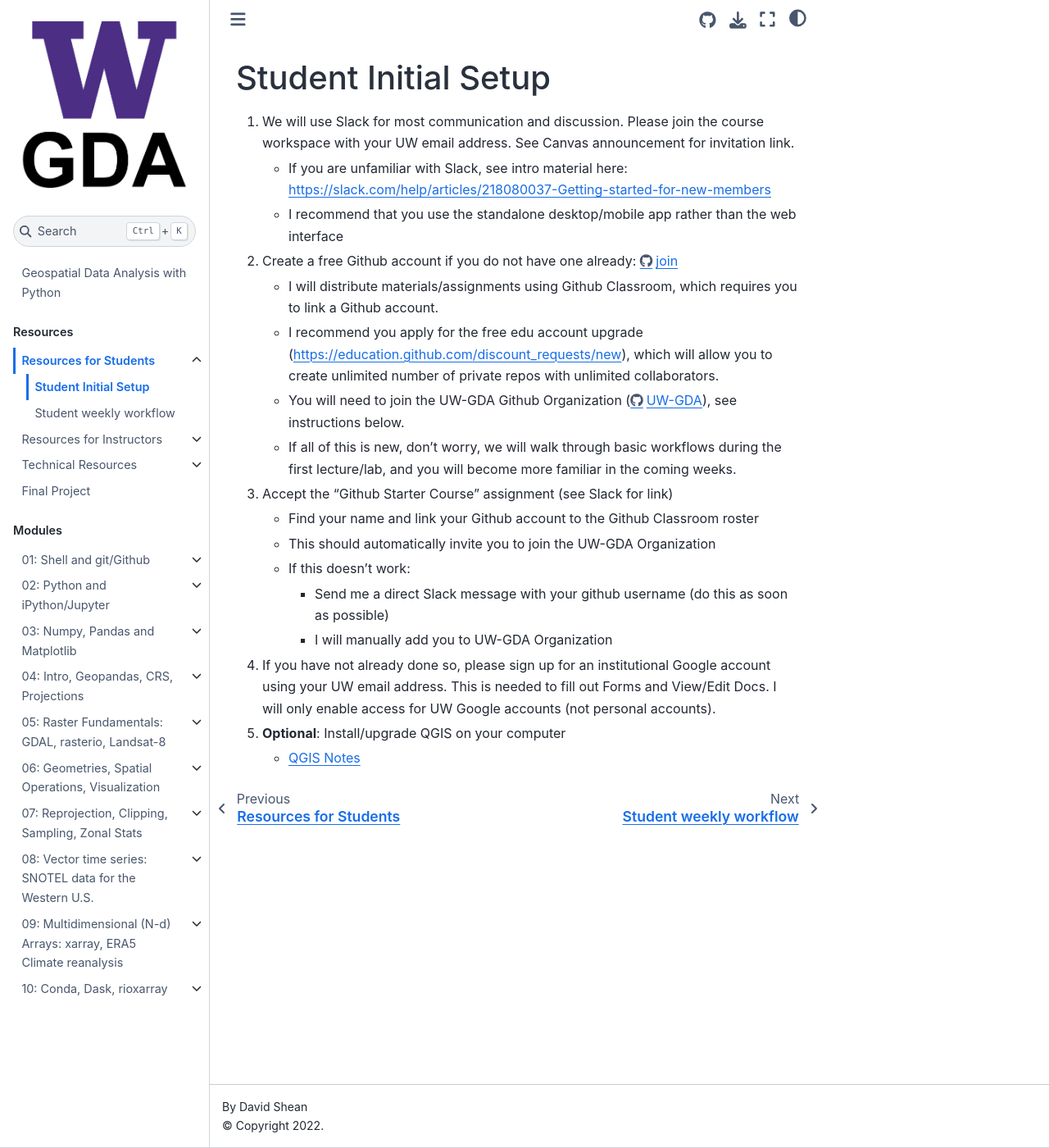
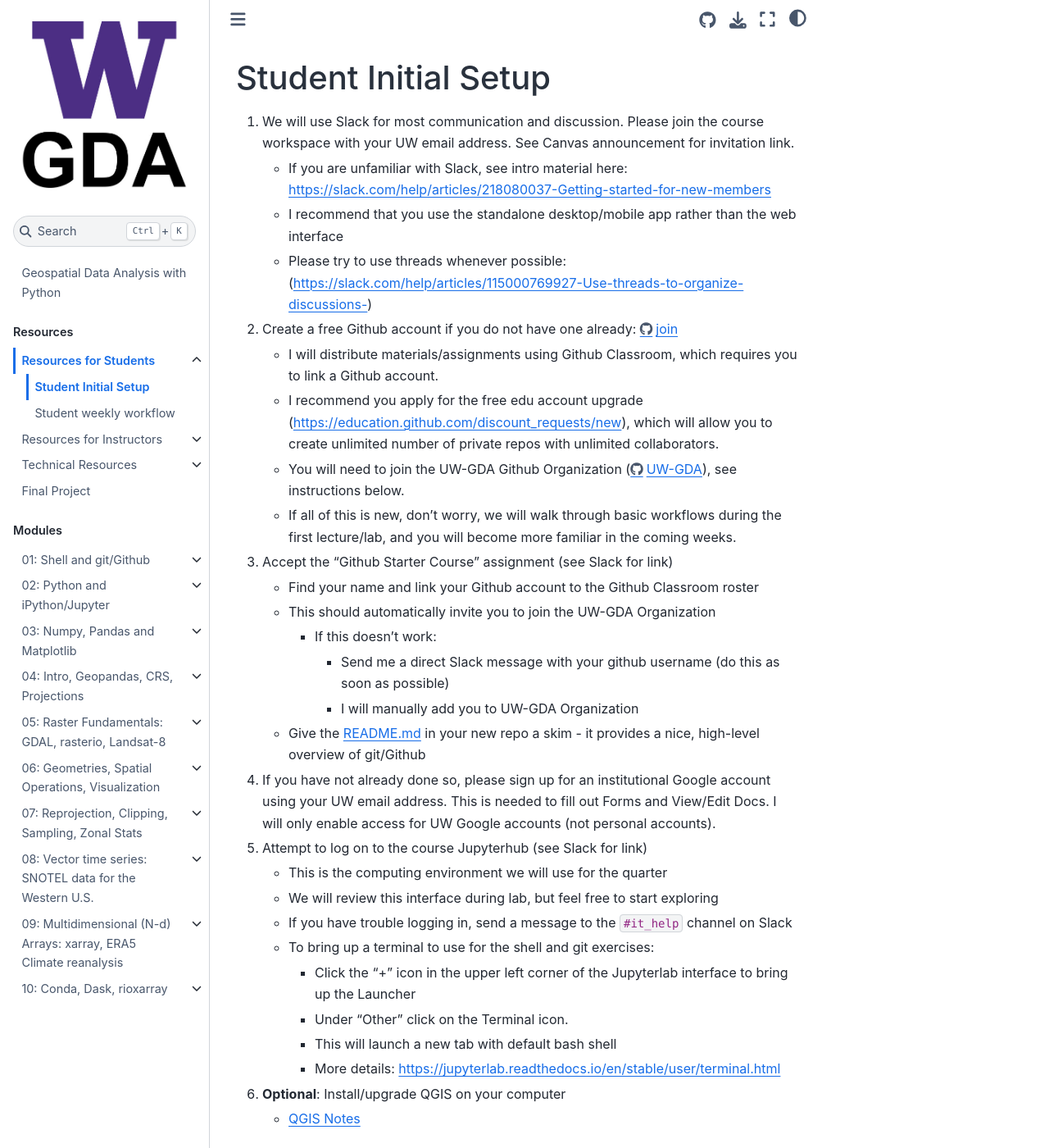
Before and after one commit to UW-GDA/jupyterbook, a Jupyter Book: the page built from book/resources/students/student_initial_setup.md, in a window 1280 px wide and 1400 px high. Shown: the whole window at 82% size. Built offline with Jupyter Book 1.0.4 settings and Sphinx 7.4.7 and the Sphinx Book theme 1.1.4, drawn with Linux system fonts in a browser that asks for light colours; pages that are not in the unit, such as notebooks, are missing from menus.

Commit message:
Update student_initial_setup.md

```diff
--- a/book/resources/students/student_initial_setup.md
+++ b/book/resources/students/student_initial_setup.md
@@ -3,6 +3,7 @@
 1. We will use Slack for most communication and discussion. Please join the course workspace with your UW email address. See Canvas announcement for invitation link.
     * If you are unfamiliar with Slack, see intro material here: https://slack.com/help/articles/218080037-Getting-started-for-new-members
     * I recommend that you use the standalone desktop/mobile app rather than the web interface
+    * Please try to use threads whenever possible: (https://slack.com/help/articles/115000769927-Use-threads-to-organize-discussions-)
 1. Create a free Github account if you do not have one already: https://github.com/join
     * I will distribute materials/assignments using Github Classroom, which requires you to link a Github account.
     * I recommend you apply for the free edu account upgrade (https://education.github.com/discount_requests/new), which will allow you to create unlimited number of private repos with unlimited collaborators.
@@ -11,9 +12,19 @@
 1. Accept the "Github Starter Course" assignment (see Slack for link)
     * Find your name and link your Github account to the Github Classroom roster
     * This should automatically invite you to join the UW-GDA Organization
-    * If this doesn't work:
-        * Send me a direct Slack message with your github username (do this as soon as possible)
-        * I will manually add you to UW-GDA Organization
+       * If this doesn't work:
+           * Send me a direct Slack message with your github username (do this as soon as possible)
+           * I will manually add you to UW-GDA Organization
+     * Give the README.md in your new repo a skim - it provides a nice, high-level overview of git/Github
 1. If you have not already done so, please sign up for an institutional Google account using your UW email address. This is needed to fill out Forms and View/Edit Docs. I will only enable access for UW Google accounts (not personal accounts).
+1. Attempt to log on to the course Jupyterhub (see Slack for link)
+   * This is the computing environment we will use for the quarter
+   * We will review this interface during lab, but feel free to start exploring
+   * If you have trouble logging in, send a message to the `#it_help` channel on Slack
+   * To bring up a terminal to use for the shell and git exercises:
+      * Click the "+" icon in the upper left corner of the Jupyterlab interface to bring up the Launcher
+      * Under "Other" click on the Terminal icon.
+      * This will launch a new tab with default bash shell
+      * More details: https://jupyterlab.readthedocs.io/en/stable/user/terminal.html
 1. **Optional**: Install/upgrade QGIS on your computer
     * [QGIS Notes](../qgis_notes.md)
```
